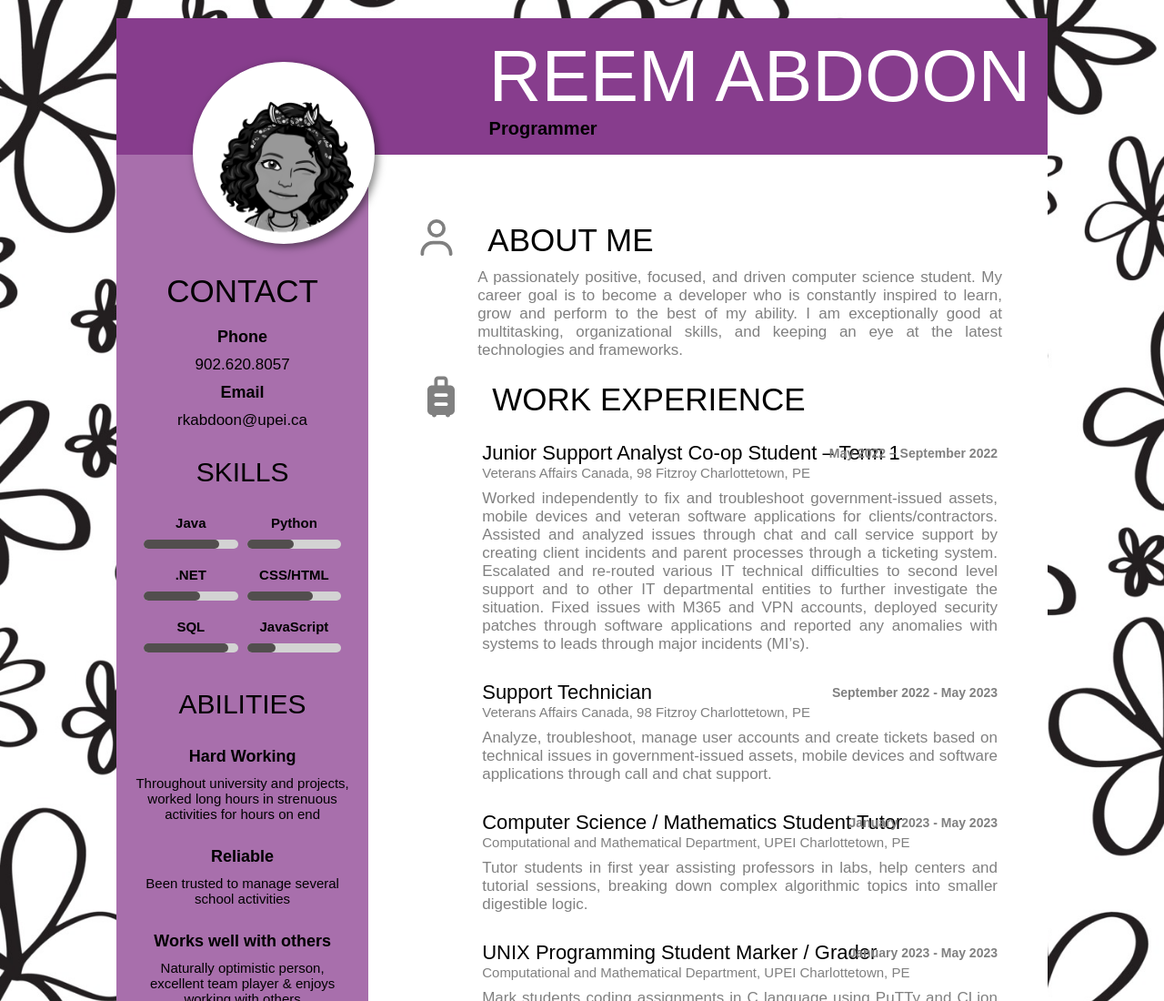
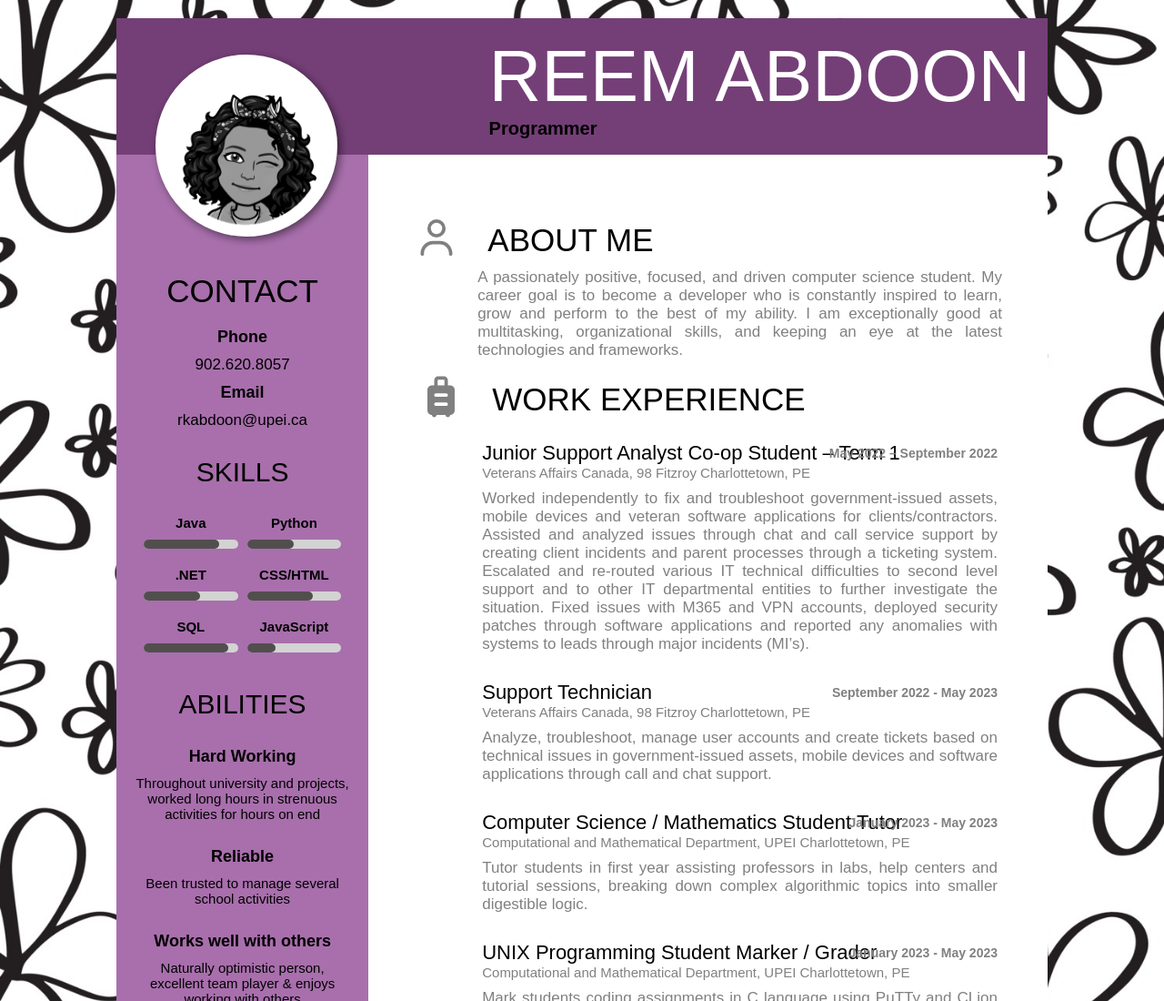
Before and after one commit to fostoq/resume, a plain HTML site: page index.html in a window 1280 px wide. Shown: the top 1100 px of the page at 91% size. Drawn offline with Linux system fonts and the light colour scheme.

Commit message:
push changes

```diff
--- a/style.css
+++ b/style.css
@@ -23,13 +23,14 @@ body {
     width: 80%;
     margin: 20px auto;
 
+
 }
 
 .print .header{
 
         width: 100%;
         height: 150px;
-        background-color: #873d8d;
+        background-color: #743f77;
         display: flex;
         align-items: center;
         position: relative;
@@ -40,9 +41,9 @@ body {
     width: 200px;
     height: 200px;
     border-radius: 50%;
-    position:absolute;
-    top: 6vh;
-    left: 10.5vh;
+    position:  relative;
+    /* top: 4vh;
+    left: 12.5vh; */
     /* top: 16%;
     left: 7%; */
     border: 5px solid white;
@@ -52,6 +53,10 @@ body {
     user-select: none;
     filter: grayscale(100%);
     background-color: white;
+    margin-top: 5vh;
+    margin-right: 12%;
+    margin-left: auto;
+    margin-bottom: auto;
 }
 
 .header img:hover {
```
